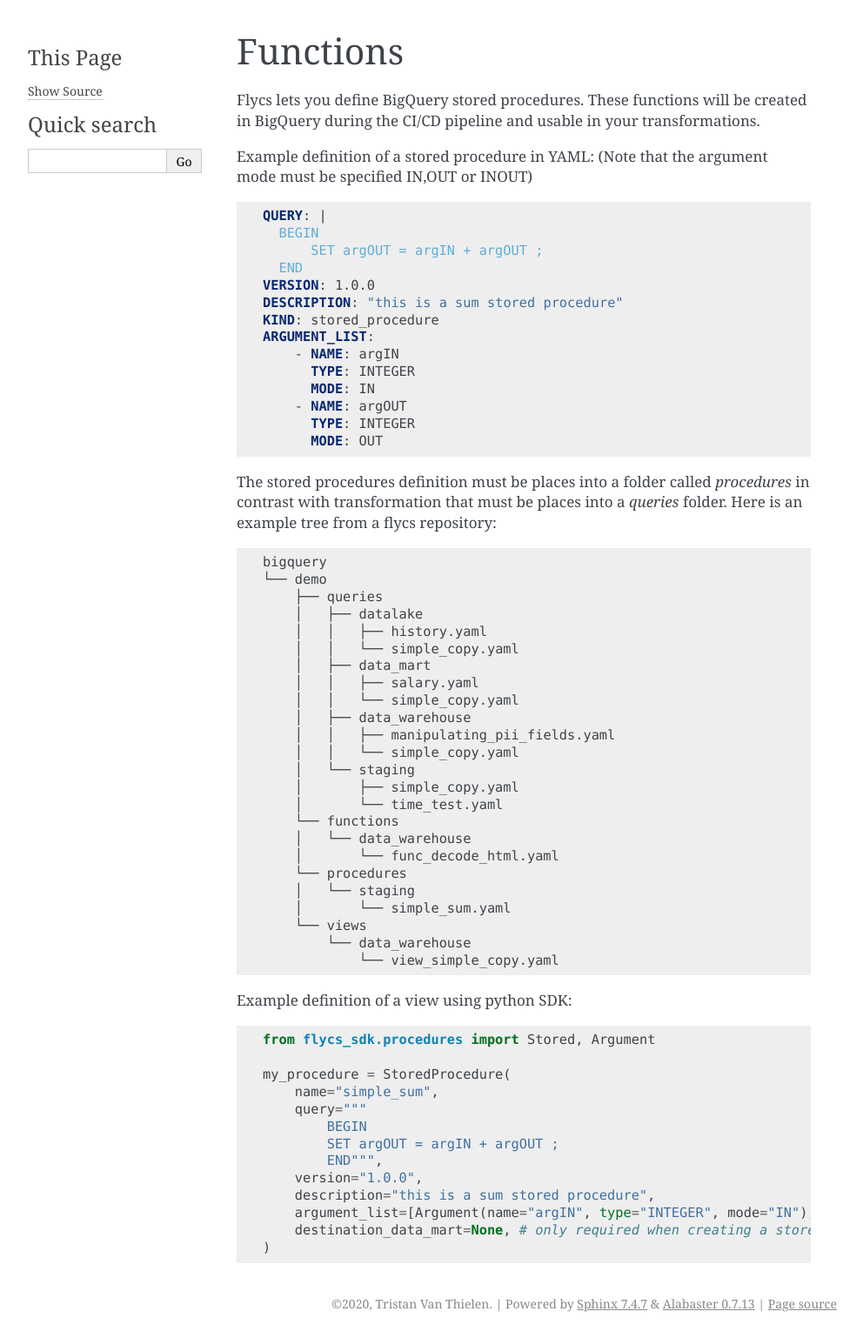
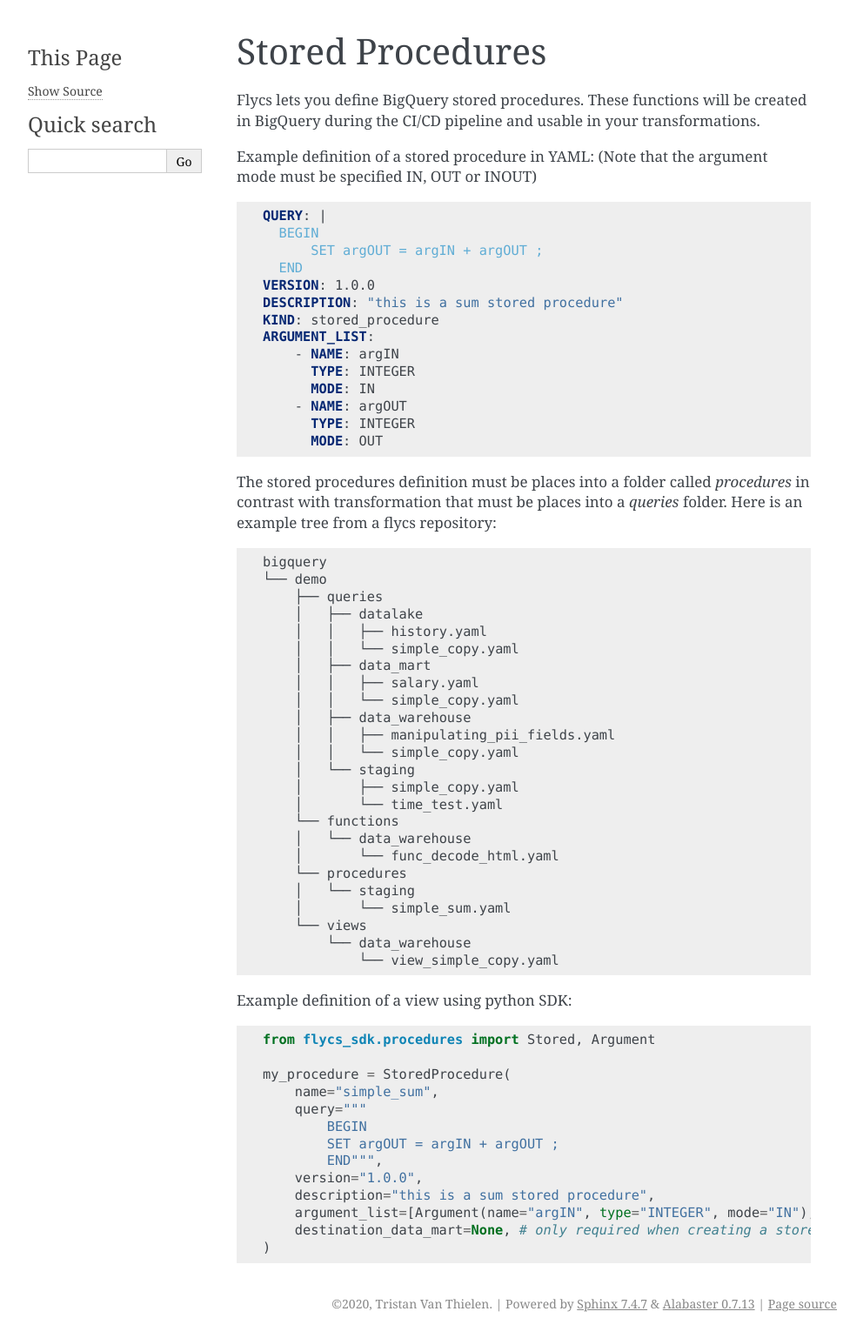
Before and after one commit to devoteamgcloud/flycs_sdk, a Sphinx documentation site: the page built from docs/stored_procedures.rst, in a window 1280 px wide. Shown: the whole page at 87% size, without its empty margins (148-1140 px from the left). Built offline with Sphinx 7.4.7, drawn with Linux system fonts in a browser that asks for light colours.

Commit message:
invoke docs for stored procedures

```diff
--- a/docs/stored_procedures.rst
+++ b/docs/stored_procedures.rst
@@ -1,10 +1,11 @@
 =====
-Functions
+Stored Procedures
 =====
 
 Flycs lets you define BigQuery stored procedures. These functions will be created in BigQuery during the CI/CD pipeline and usable in your transformations.
 
-Example definition of a stored procedure in YAML: (Note that the argument mode must be specified IN,OUT or INOUT)
+Example definition of a stored procedure in YAML:
+(Note that the argument mode must be specified IN, OUT or INOUT)
 
 .. code-block:: yaml
 
```
